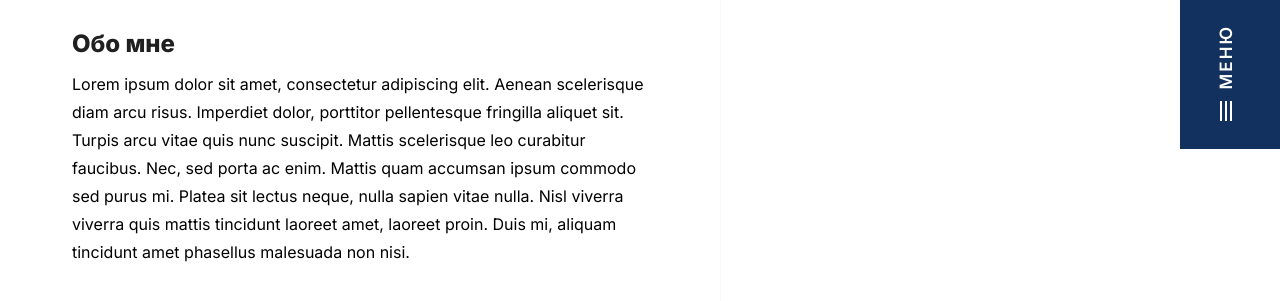
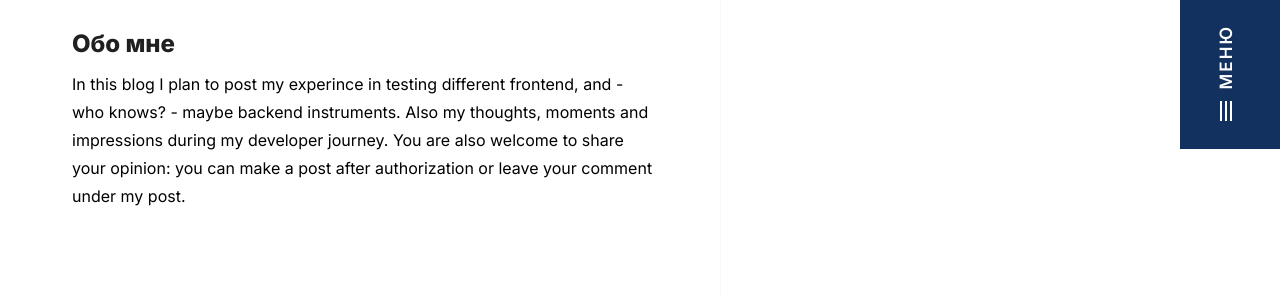
Before and after one commit to TatishaS/react-blog, a React (Create React App) app: page /#/ in a window 1280 px wide. Shown: the part 651-952 px from the top of the page. Built offline with nearby package versions, Linux system fonts and the light colour scheme; no server answers.

Commit message:
changed texts on main

```diff
--- a/src/pages/Home.jsx
+++ b/src/pages/Home.jsx
@@ -17,14 +17,11 @@ export const Home = () => {
         />
         <h3 className="about__content-title">Обо мне</h3>
         <p className="about__text">
-          Lorem ipsum dolor sit amet, consectetur adipiscing elit. Aenean
-          scelerisque diam arcu risus. Imperdiet dolor, porttitor pellentesque
-          fringilla aliquet sit. Turpis arcu vitae quis nunc suscipit. Mattis
-          scelerisque leo curabitur faucibus. Nec, sed porta ac enim. Mattis
-          quam accumsan ipsum commodo sed purus mi. Platea sit lectus neque,
-          nulla sapien vitae nulla. Nisl viverra viverra quis mattis tincidunt
-          laoreet amet, laoreet proin. Duis mi, aliquam tincidunt amet phasellus
-          malesuada non nisi.
+          In this blog I plan to post my experince in testing different
+          frontend, and - who knows? - maybe backend instruments. Also my
+          thoughts, moments and impressions during my developer journey. You are
+          also welcome to share your opinion: you can make a post after
+          authorization or leave your comment under my post.
         </p>
       </section>
     </>
```
